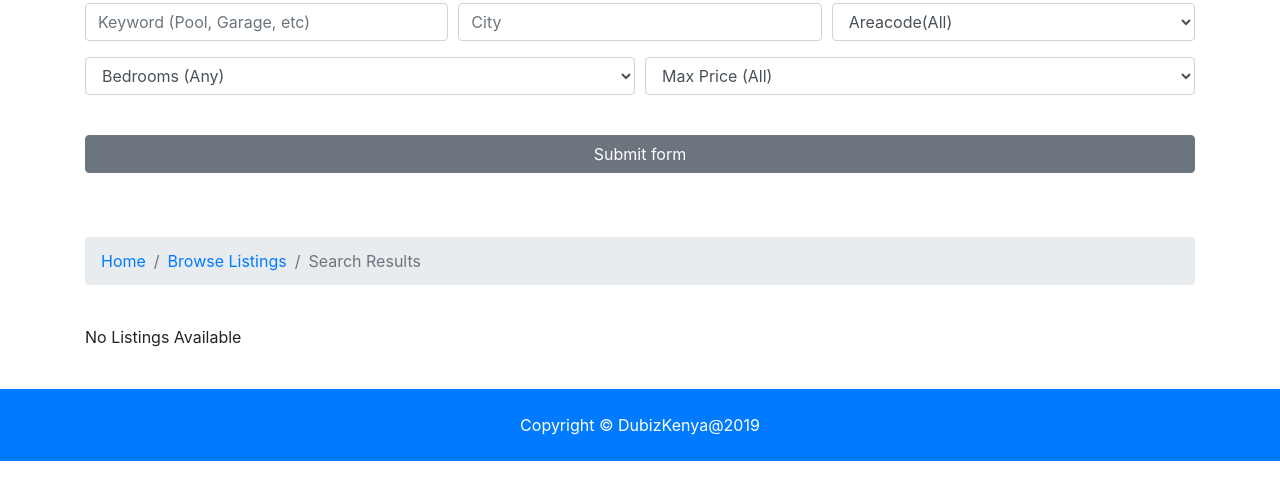
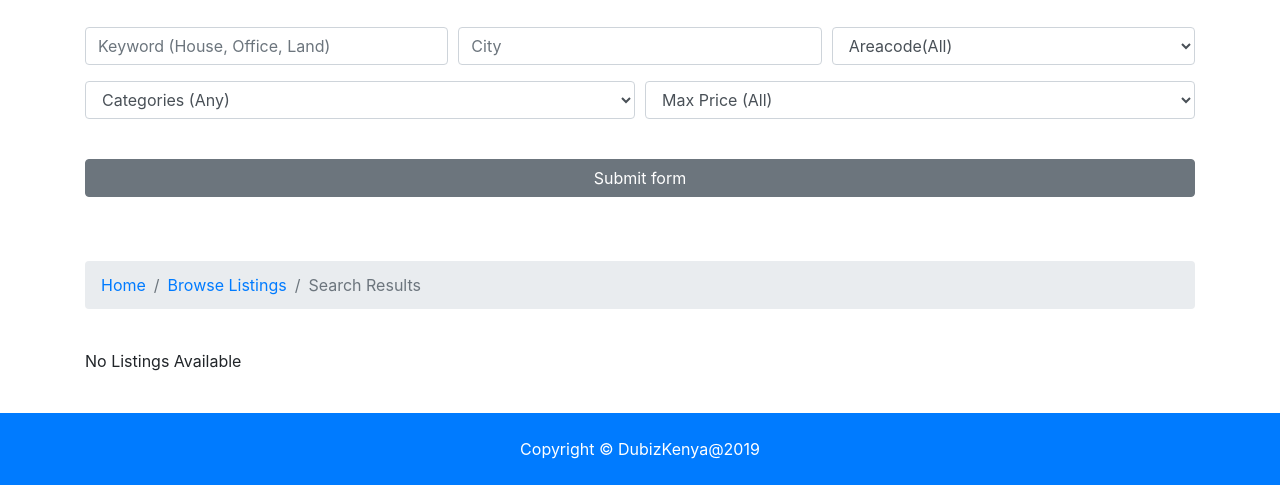
Before and after one commit to Kevinkely/myproject, a Django app: template templates/listings/search.html in a window 1280 px wide. Shown: the part 427-912 px from the top of the page. Before the commit the page ends 888 px from the top, so only its background shows below. Run offline with Django 3.2, Linux system fonts and the light colour scheme; the template is opened without the code that fills it, so the values that code supplies are empty; some libraries are stand-ins or nearby versions.

Commit message:
templates

```diff
--- a/listings/choices.py
+++ b/listings/choices.py
@@ -1,4 +1,8 @@
 bedroom_choices = {
+  'single_room':'single room',
+  'bedsitter':'bedsitter',
+  'offices':'office space',
+  'land':'land',
   '1':1,
   '2':2,
   '3':3,
@@ -26,6 +30,7 @@ price_choices = {
 }
 
 areacode_choices = {
+        'CBD':'CBD',
         'MG': 'Muthaiga',
         'GG': 'Gigiri',
         'LAVI': 'Lavington',
--- a/templates/listings/search.html
+++ b/templates/listings/search.html
@@ -14,7 +14,7 @@
             <div class="form-row">
               <div class="col-md-4 mb-3">
                 <label class="sr-only">Keywords</label>
-                <input type="text" name="keywords" class="form-control" placeholder="Keyword (Pool, Garage, etc)" value="{{ values.keywords }}">
+                <input type="text" name="keywords" class="form-control" placeholder="Keyword (House, Office, Land)" value="{{ values.keywords }}">
               </div>
 
               <div class="col-md-4 mb-3">
@@ -39,12 +39,12 @@
             <!-- Form Row 2 -->
             <div class="form-row">
               <div class="col-md-6 mb-3">
-                <label class="sr-only">Bedrooms</label>
+                <label class="sr-only">Rooms</label>
                 <select name="bedrooms" class="form-control">
-                  <option selected="true" disabled="disabled">Bedrooms (Any)</option>
+                  <option selected="true" disabled="disabled">Categories (Any)</option>
                   {% for key,value in bedroom_choices.items %}
                       <option value="{{ key }}"
-                      {% if key == values.bedrooms %}
+                      {% if key == values.categories %}
                         selected
                       {% endif %}
                       >{{ value }}</option>
--- a/templates/pages/index.html
+++ b/templates/pages/index.html
@@ -41,9 +41,9 @@
               <!-- Form Row 2 -->
               <div class="form-row">
                 <div class="col-md-6 mb-3">
-                  <label class="sr-only">Bedrooms</label>
+                  <label class="sr-only">Categories</label>
                   <select name="bedrooms" class="form-control">
-                    <option selected="true" disabled="disabled">Bedrooms (All)</option>
+                    <option selected="true" disabled="disabled">Categories (All)</option>
                     {% for key,value in bedroom_choices.items %}
                       <option value="{{ key }}">{{ value }}</option>
                     {% endfor %}
@@ -72,6 +72,7 @@
   <!-- Listings -->
   <section id="listings" class="py-5">
     <div class="container">
+      <h4 class="text-center mb-3">Kindly check your email after registration or enquiry</h4>
       <h3 class="text-center mb-3">Latest Listings</h3>
       <div class="row">
         {% if listings %}
--- a/templates/partials/_topbar.html
+++ b/templates/partials/_topbar.html
@@ -7,6 +7,9 @@
         </div>
         <div class="col-md-4">
           <i class="fas fa-envelope-open"></i> dubizInvestments.co.ke
+        </div>
+        <div class="col-md-4">
+          <i class="fas fa-envelope-open"></i> To advertise on this website, call or send us an email.
         </div>
         <div class="col-md-4">
           <div class="social text-right">
```
Also changed, not shown: listings/views.py (+4 -4 lines), myproject/urls.py (line endings or trailing spaces).
